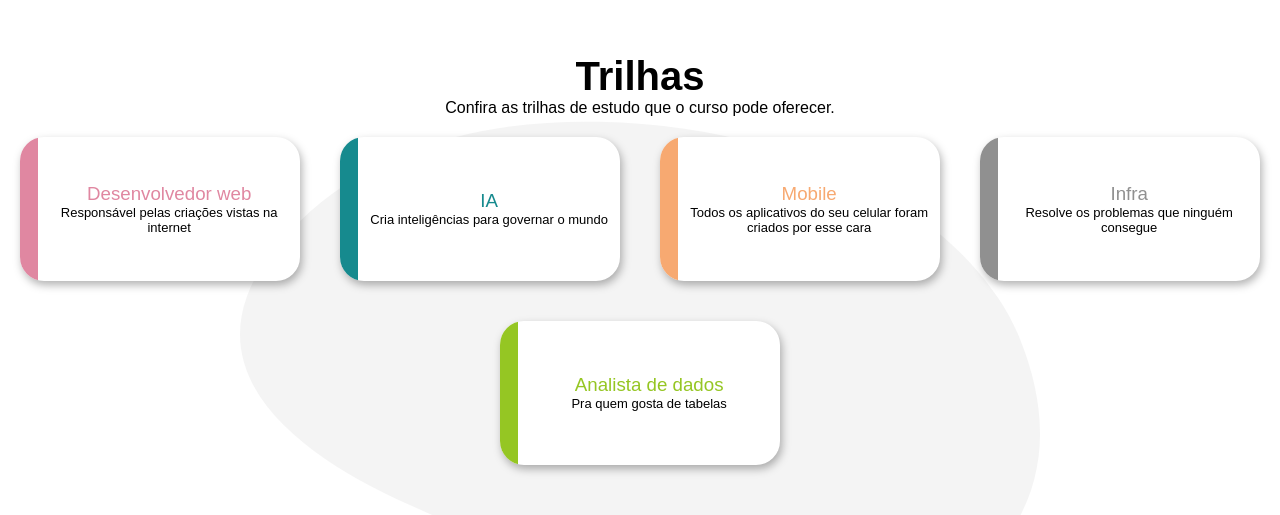
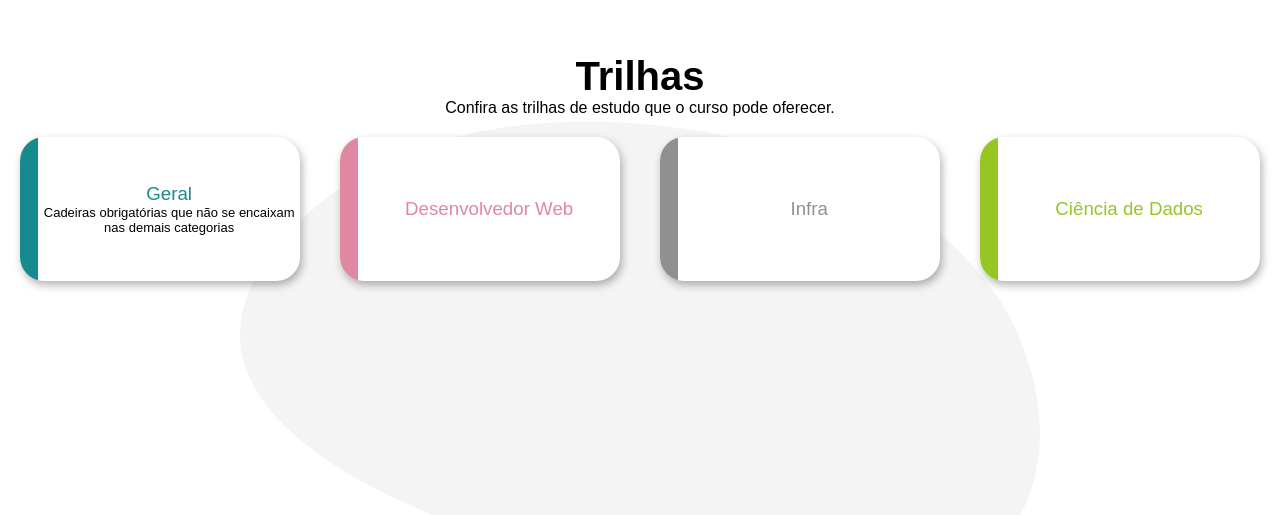
Before and after one commit to OpenDevUFCG/roadmap-cc, a React (Create React App) app: page / in a window 1280 px wide. Shown: the part 1735-2250 px from the top of the page. Built offline with nearby package versions, Linux system fonts and the light colour scheme.

Commit message:
Atualiza trilhas

```diff
--- a/src/Components/Trilhas/data.js
+++ b/src/Components/Trilhas/data.js
@@ -1,31 +1,25 @@
 export default [
     {
-        name:'Desenvolvedor web',
-        description: 'Responsável pelas criações vistas na internet',
+        name:'Geral',
+        description: 'Cadeiras obrigatórias que não se encaixam nas demais categorias',
+        color: '#168A8E',
+        url: '/geral'
+    },
+    {
+        name:'Desenvolvedor Web',
+        description: '',
         color: '#E087A1',
         url: '/web'
     },
     {
-        name:'IA',
-        description: 'Cria inteligências para governar o mundo',
-        color: '#168A8E',
-        url: '/ia'
-    },
-    {
-        name:'Mobile',
-        description: 'Todos os aplicativos do seu celular foram criados por esse cara',
-        color: '#F7A971',
-        url: '/mobile'
-    },
-    {
         name:'Infra',
-        description: 'Resolve os problemas que ninguém consegue',
+        description: '',
         color: '#909090',
         url: '/infra'
     },
     {
-        name:'Analista de dados',
-        description: 'Pra quem gosta de tabelas',
+        name:'Ciência de Dados',
+        description: '',
         color: '#95C623',
         url: '/dados'
     }
```
